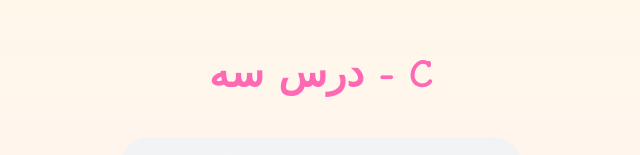
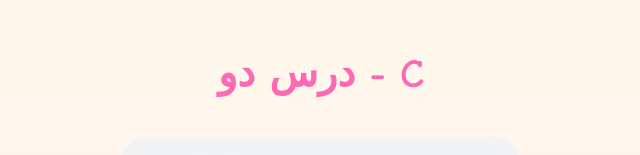
Before and after one commit to ferifandoghi/-Taban-English-School-2, a plain HTML site: page pages/audio9.html in a window 1280 px wide. Shown: the part 241-396 px from the top of the page, without its empty margins (319-959 px from the left). Drawn offline with Linux system fonts and the light colour scheme.

Commit message:
Update audio9.html

```diff
--- a/pages/audio9.html
+++ b/pages/audio9.html
@@ -44,7 +44,7 @@
   </style>
 </head>
 <body>
-  <h1>درس سه - C</h1>
+  <h1>درس دو - C</h1>
   <audio controls autoplay>
     <source src="../audio9.mp3" type="audio/mp3">
     Your browser does not support audio.
```
